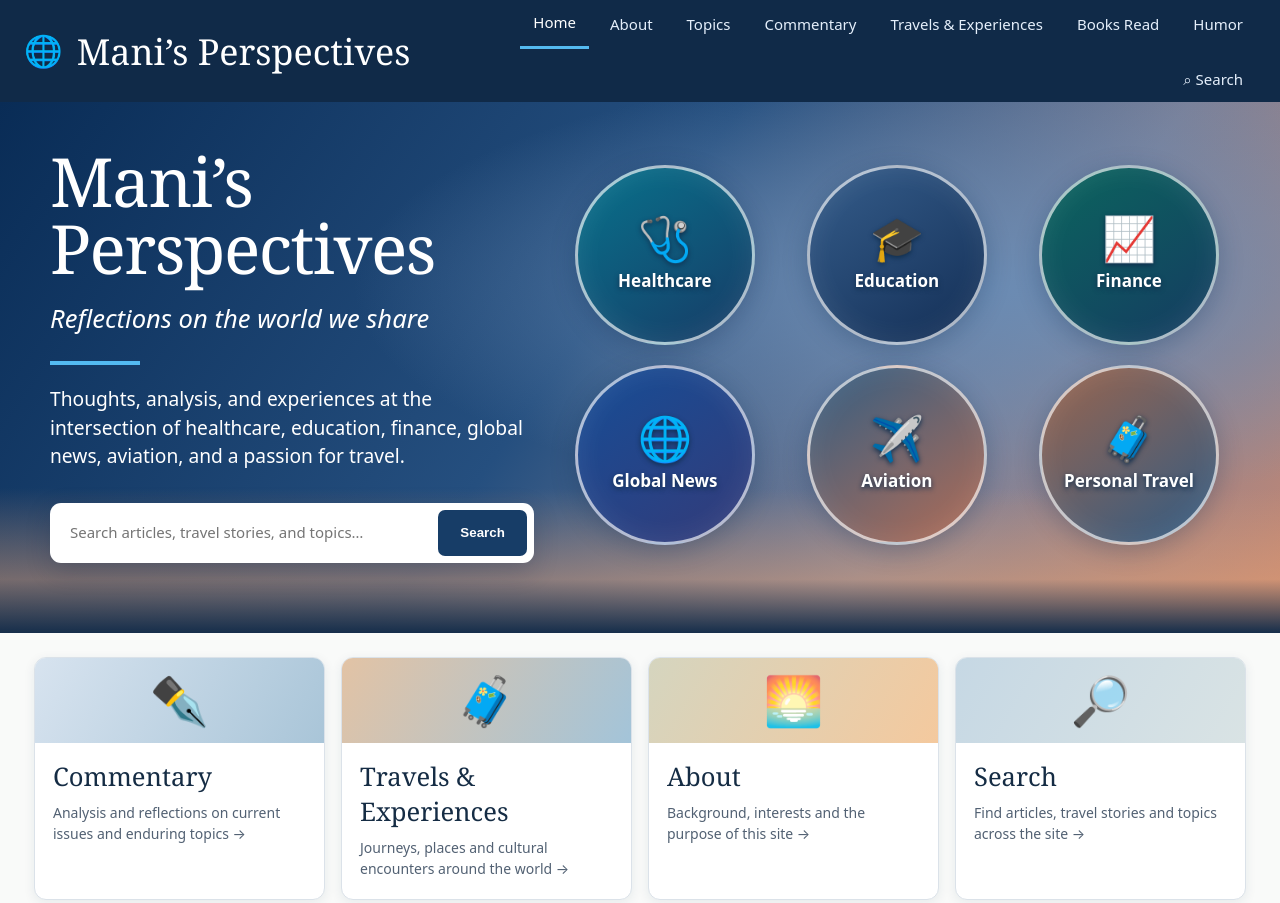
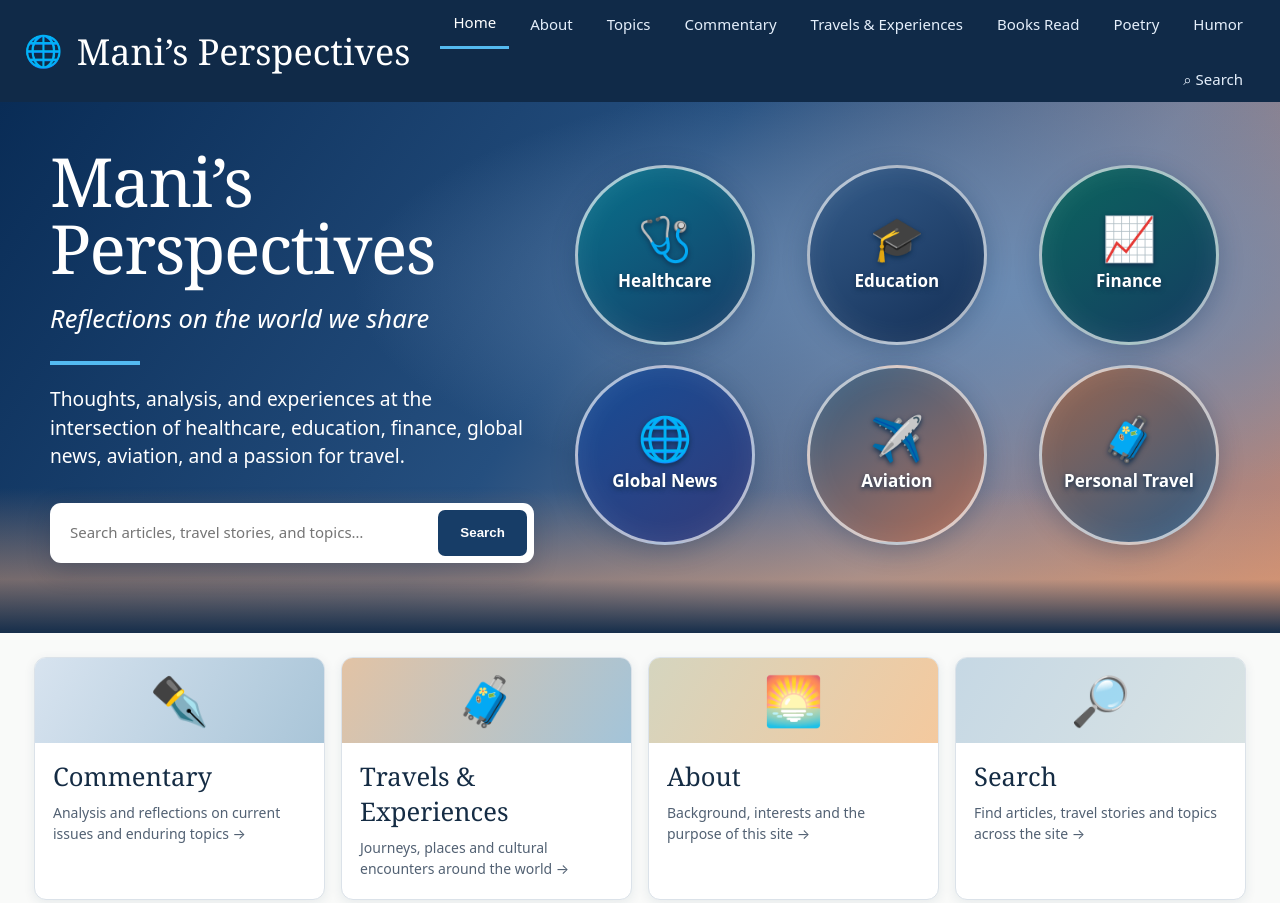
Before and after one commit to kavurum-byte/personal-perspectives, a plain HTML site: page index.html in a window 1280 px wide. Shown: the top 903 px of the page. Drawn offline with Linux system fonts and the light colour scheme.

Commit message:
Link poetry archive in main navigation

```diff
--- a/index.html
+++ b/index.html
@@ -1 +1 @@
-<!doctype html><html lang="en"><head><meta charset="utf-8"><meta name="viewport" content="width=device-width,initial-scale=1"><meta name="description" content="Personal reflections on healthcare, education, finance, world affairs, aviation and travel."><title>Mani's Perspectives | Reflections on the World We Share</title><link rel="stylesheet" href="styles.css"></head><body><header class="site-header"><div class="topbar"><a href="index.html" class="brand" aria-label="Mani's Perspectives home"><span class="brand-globe">🌐</span><span>Mani’s Perspectives</span></a><nav class="nav" aria-label="Main navigation"><button data-view="home" class="active">Home</button><button data-view="about">About</button><button data-view="topics">Topics</button><button data-view="posts">Commentary</button><a class="nav-link" href="travel.html">Travels &amp; Experiences</a><a class="nav-link" href="books.html">Books Read</a><a class="nav-link" href="index.html?q=Jokes%2C%20Memes%20%26%20Humor">Humor</a><button data-view="search" aria-label="Search the site">⌕ Search</button></nav></div></header><main id="main"></main><footer>Mani’s Perspectives · A personal archive of ideas, reflections and experiences · Independent project · <a href="add-post.html">Add a Facebook Post (test)</a></footer><script src="app.js"></script></body></html>
+<!doctype html><html lang="en"><head><meta charset="utf-8"><meta name="viewport" content="width=device-width,initial-scale=1"><meta name="description" content="Personal reflections on healthcare, education, finance, world affairs, aviation and travel."><title>Mani's Perspectives | Reflections on the World We Share</title><link rel="stylesheet" href="styles.css"></head><body><header class="site-header"><div class="topbar"><a href="index.html" class="brand" aria-label="Mani's Perspectives home"><span class="brand-globe">🌐</span><span>Mani’s Perspectives</span></a><nav class="nav" aria-label="Main navigation"><button data-view="home" class="active">Home</button><button data-view="about">About</button><button data-view="topics">Topics</button><button data-view="posts">Commentary</button><a class="nav-link" href="travel.html">Travels &amp; Experiences</a><a class="nav-link" href="books.html">Books Read</a><a class="nav-link" href="poetry.html">Poetry</a><a class="nav-link" href="index.html?q=Jokes%2C%20Memes%20%26%20Humor">Humor</a><button data-view="search" aria-label="Search the site">⌕ Search</button></nav></div></header><main id="main"></main><footer>Mani’s Perspectives · A personal archive of ideas, reflections and experiences · Independent project · <a href="add-post.html">Add a Facebook Post (test)</a></footer><script src="app.js"></script></body></html>
```
